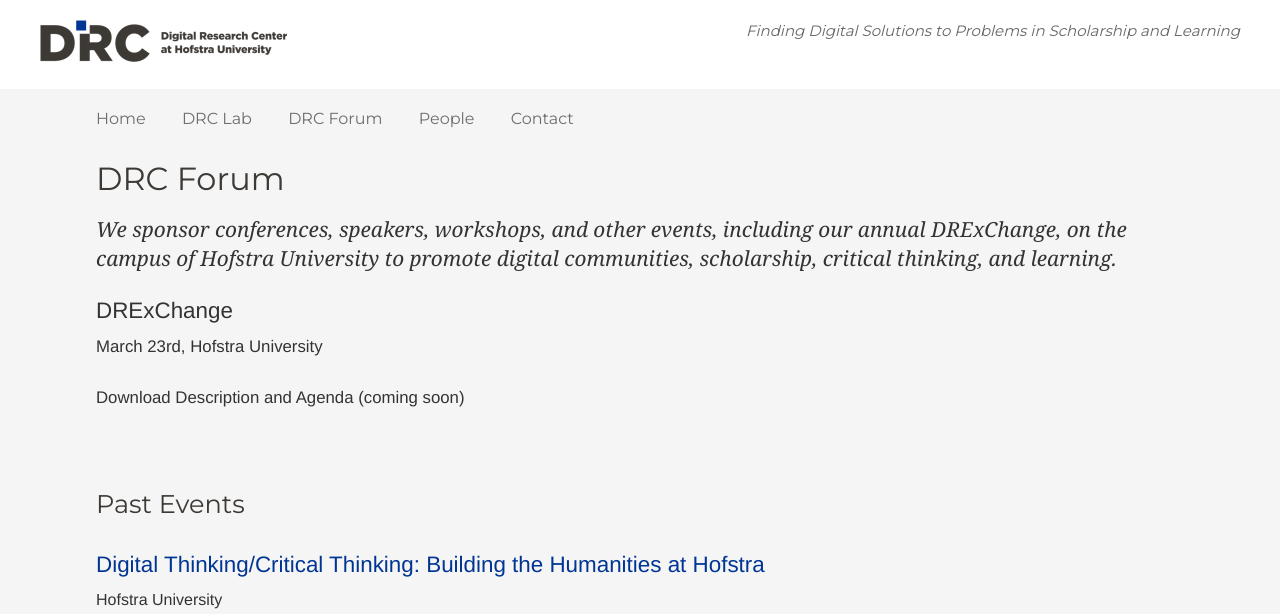
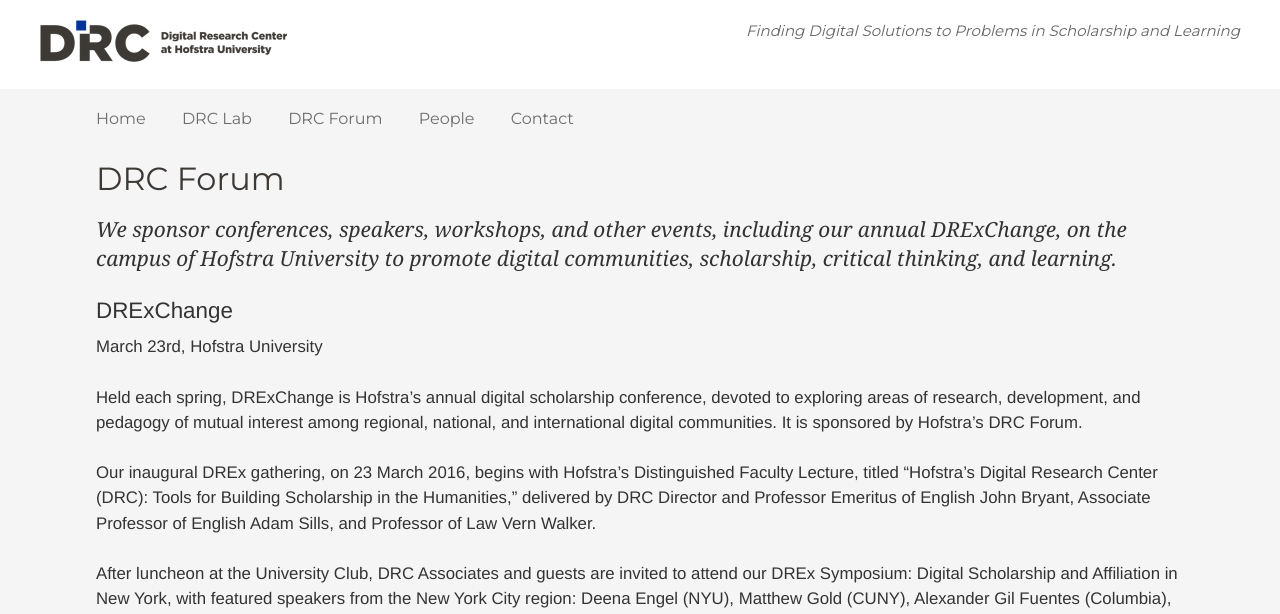
Before and after one commit to hofstra/drc, a Jekyll site: the page built from events.html, in a window 1280 px wide. Shown: the top 614 px of the page. Built offline with Jekyll 4.4.1, drawn with Linux system fonts in a browser that asks for light colours; nearby versions of some CDN libraries; some of the changed text lies outside the part shown.

Commit message:
Updated Forum page and Forum promo on homepage

```diff
--- a/_layouts/events.html
+++ b/_layouts/events.html
@@ -7,7 +7,20 @@
 <p class="subhead">We sponsor conferences, speakers, workshops, and other events, including our annual DRExChange, on the campus of Hofstra University to promote digital communities, scholarship, critical thinking, and learning.</p>
 <h3>DRExChange</h3>
 <p>March 23rd, Hofstra University</p>
-<p>Download Description and Agenda (coming soon)</p>
+<p>Held each spring, DRExChange is Hofstra&rsquo;s annual digital scholarship conference, devoted to exploring areas of research, development, and pedagogy of mutual interest among regional, national, and international digital communities. It is sponsored by Hofstra&rsquo;s DRC Forum.</p>
+<p>Our inaugural DREx gathering, on 23 March 2016, begins with Hofstra&rsquo;s Distinguished Faculty Lecture, titled &ldquo;Hofstra&rsquo;s Digital Research Center (DRC): Tools for Building Scholarship in the Humanities,&rdquo; delivered by DRC Director and Professor Emeritus of English John Bryant, Associate Professor of English Adam Sills, and Professor of Law Vern Walker.</p>
+<p>After luncheon at the University Club, DRC Associates and guests are invited to attend our DREx Symposium: Digital Scholarship and Affiliation in New York, with featured speakers from the New York City region: Deena Engel (NYU), Matthew Gold (CUNY), Alexander Gil Fuentes (Columbia), Elyse Graham (Stony Brook), David Hoover (NYU), Kimon Keramidas (NYU), Marion Thain (NYU), Ben Vershbow (NYPL Digital Lab), and Jennifer Vinopal (NYU).</p>
+<p>Please join us at the following venues and times:</p>
+
+<p class="time">&bull; <strong>11:15am-12:40pm.</strong> (Guthart Cultural Center Theater)<br />
+Distinguished Faculty Lecture.</p>
+
+<p class="time">&bull; <strong>1pm.</strong> (University Club)
+Luncheon.</p>
+
+<p class="time">&bull; <strong>2-4pm.</strong> (University Club)<br />
+Symposium: Digital Scholarship and Affiliation in New York</p>
+
 <h2 class="heading">Past Events</h2>
 {% assign events = site.categories.events %}
 {% for post in events limit:10 %}
--- a/_sass/_layout.scss
+++ b/_sass/_layout.scss
@@ -1207,3 +1207,8 @@
         padding-top: 20px;
     }
 }
+
+p.time {
+    padding-left: 40px;
+    text-indent: -20px;
+}
--- a/index.html
+++ b/index.html
@@ -9,7 +9,7 @@
         </div>
         <div class="card-header">Reasoning Structures in Legal Texts</div>
         <div class="card-copy">
-            <p>The Reasoning Structures in Legal Texts (RSLT) project is dedicated to studying the reasoning structures that we can find in legal texts, primarily in judicial and administrative decisions.</p>
+            <p>The RSLT project uses a version of HyperStudio’s Annotation Studio, adapted at Hofstra, to highlight and categorize reasoning structures in legal texts, primarily in judicial and administrative decision-making.</p>
         </div>
     </a>
     <a class="card" href="/projects/mel.html">
@@ -18,7 +18,7 @@
         </div>
         <div class="card-header">The Melville Electronic Library</div>
         <div class="card-copy">
-            <p>The Melville Electronic Library (MEL) is a born-digital critical archive that features scholarly editions of all versions of all works by American poet and novelist Herman Melville (1819-1891). With MEL’s innovative “fluid text” editing tool TextLab, visitors to the site can track Melville’s revisions in writings in manuscript and the revisions made by him and editors in his print editions. With the projected tool, MELCat, users will also be able to compare images, sources, and adaptations to Melville’s originals in a workspace for creating essays, exhibits, and presentations. When completed, this NEH-funded “We the People” project will be the principal online center for Melville studies, research, and pedagogy.</p>
+            <p>This born-digital critical archive features fluid-text editions of all versions of all Melville&rsquo;s writings, created with TextLab, an interactive tool for the editing of works in revision, developed with NEH funding at Hofstra University.</p>
         </div>
     </a>
     <a class="card" href="/projects/itinerary.html">
```
Also changed, not shown: other parts of index.html (+1 -1 lines), _posts/2015-01-24-itinerary.md (+2 -1 lines), _posts/2015-01-24-mel.md (+1 -0 lines), _posts/2015-01-24-rslt.md (+1 -0 lines).
